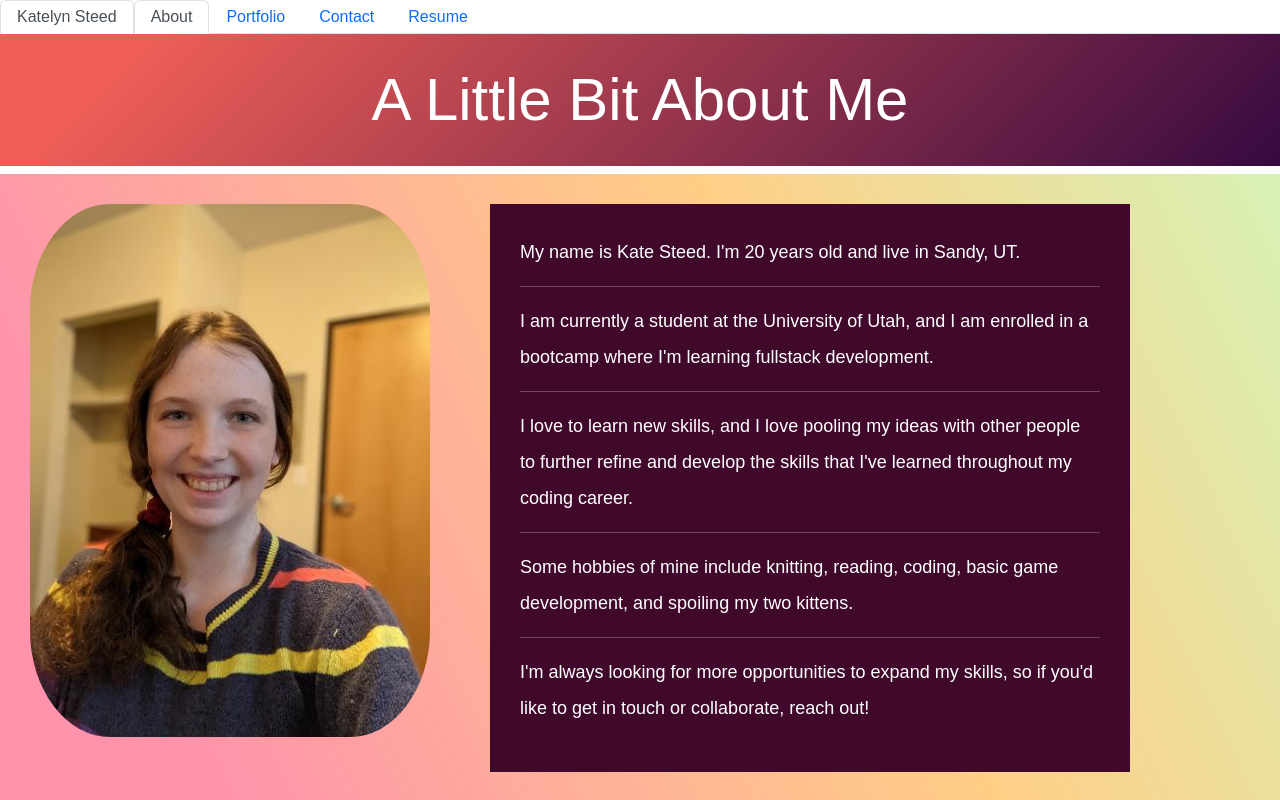
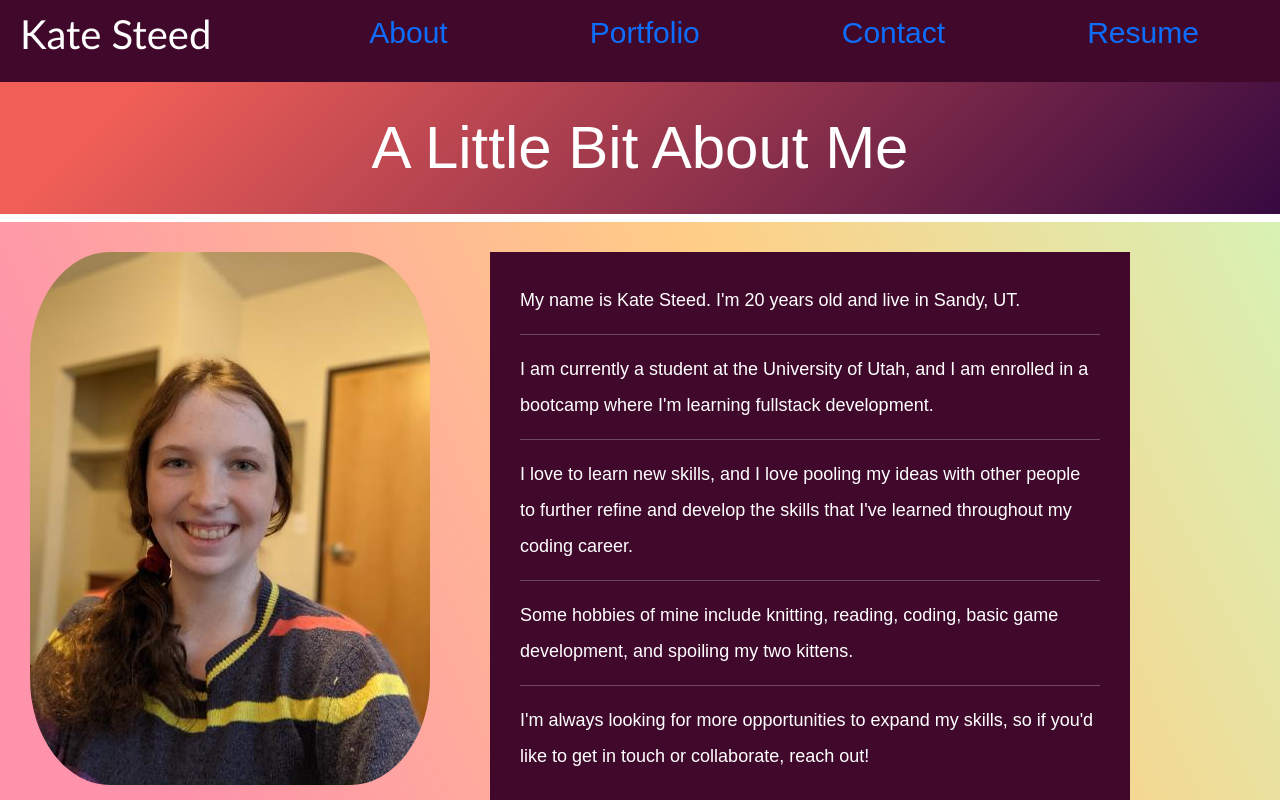
Before and after one commit to Ksteed8859/KS-React-Portfolio, a React (Create React App) app: page / in a window 1280 px wide. Shown: the top 800 px of the page. Built offline with nearby package versions, Linux system fonts and the light colour scheme.

Commit message:
updated navbar

```diff
--- a/src/components/Navbar.js
+++ b/src/components/Navbar.js
@@ -1,18 +1,13 @@
 import React from 'react';
 
 function Navbar({currentPage, handlePageChange}) {
+
+
     return (
-        <ul className="nav nav-tabs">
-            <li className="nav-item">
-                <a
-                  href="#about"
-                  onClick={() => handlePageChange('About')}
-                  className={currentPage === 'About' ? 'nav-link active' : 'nav-link'}
-                >
-                  Katelyn Steed
-                </a>
-            </li>
-            <li className="nav-item">
+      <div className='nav'>
+        <h1>Kate Steed</h1>
+        <ul className='navlinks'>
+            <li>
                 <a
                   href="#about"
                   onClick={() => handlePageChange('About')}
@@ -49,6 +44,8 @@ function Navbar({currentPage, handlePageChange}) {
                 </a>
             </li>
         </ul>
+      </div>
+
     );
 }
 
--- a/src/styling/App.css
+++ b/src/styling/App.css
@@ -4,6 +4,36 @@
     min-height: 100vh;
     display: flex;
     flex-wrap: wrap;
+}
+
+/* Nav */
+.nav {
+    background-color: #40092b;
+}
+.nav h1 {
+    font-size: 40px;
+    font-family:'Gill Sans', 'Gill Sans MT', Calibri, 'Trebuchet MS', sans-serif;
+    color: #ffffff;
+    padding: 10px;
+    padding-left: 20px;
+}
+
+
+.navlinks {
+    display: flex;
+    flex-direction: row;
+    flex-wrap: wrap;
+    font-size: 30px;
+}
+
+.navlinks li {
+    padding: 10px;
+    padding-left: 100px;
+}
+
+.a {
+    color: #ffffff;
+    text-decoration: none;
 }
 
 /* About.js */
```
